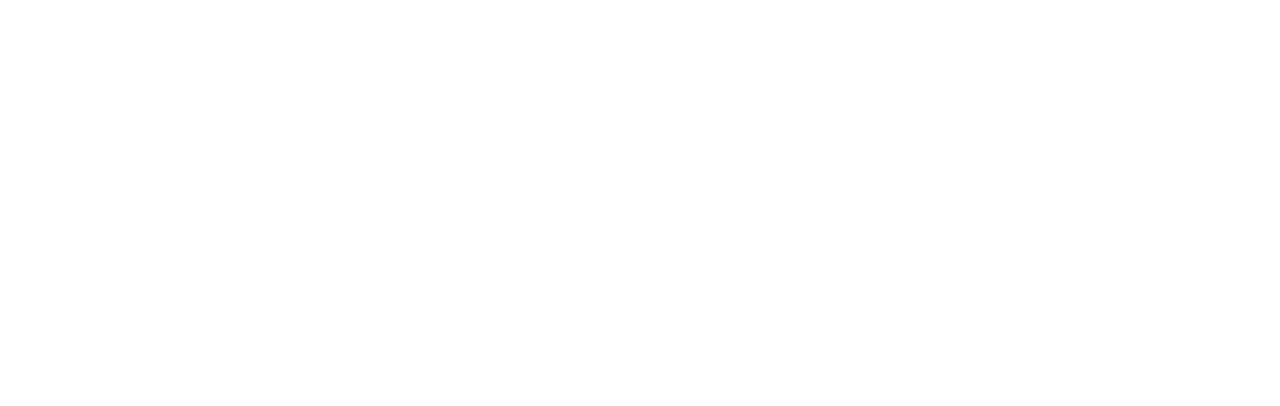
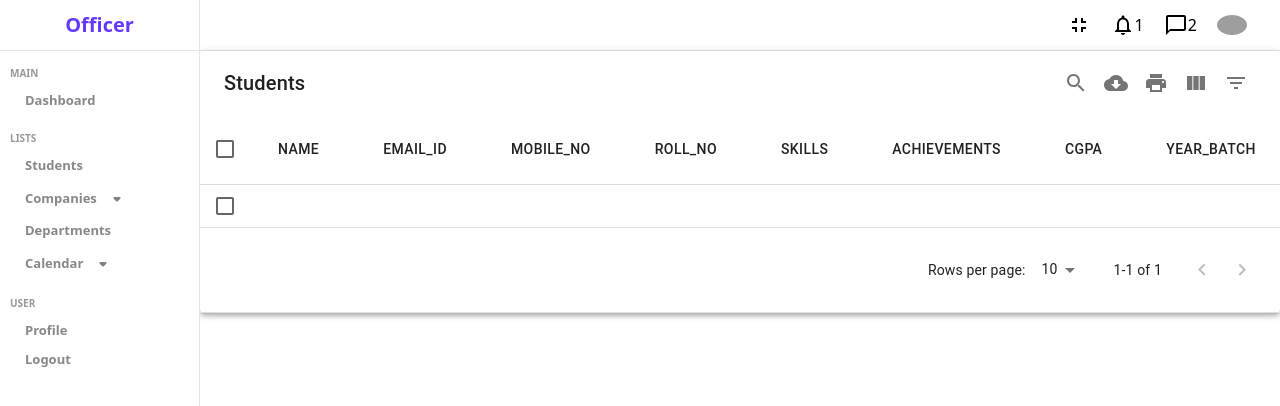
Before and after one commit to Internship-Portal/Intership_FrontEnd, a React (Vite) app: page /company/displaystudent in a window 1280 px wide. Before the commit this address had no page. Shown: the top 406 px of the page. Built offline with nearby package versions, Linux system fonts and the light colour scheme; grey boxes are pictures that could not be loaded.

Commit message:
subscribed company added

```diff
--- a/src/App.jsx
+++ b/src/App.jsx
@@ -11,6 +11,10 @@ import SubComp from "./Pages/College/SubComp";
 import ConfComp from "./Pages/College/ConfComp";
 import DashBoard from "./Pages/company/DashBoard";
 import GetCompany from "./Pages/company/GetCollege";
+import ConfirmedCollege from "./Pages/company/ConfirmedCollege";
+
+import SubscribedCollege from "./Pages/company/SubscribedCollege";
+import DisplayStudents from "./Pages/company/DisplayStudents";
 
 function App() {
   return (
@@ -29,6 +33,9 @@ function App() {
           <Route path="/otp" element={<OTP />}></Route>
           <Route path="/signup" element={<SignUp />}></Route>
           <Route path="/getcollege" element={<GetCompany />}></Route>
+          <Route path="/confimedcollege" element={<ConfirmedCollege/>}></Route>
+          <Route path="/requestedcollege" element={<SubscribedCollege/>}></Route>
+          <Route path="/company/displaystudent" element={<DisplayStudents/>}></Route>
         </Routes>
       </BrowserRouter>
     </div>
--- /dev/null
+++ b/src/Pages/company/ConfirmedCollege.jsx
@@ -0,0 +1,97 @@
+import React, { useEffect, useState } from "react";
+import Sidebar from "../../components/Sidebar";
+import Navbar from "../../components/Navbar";
+import config from "../../hooks/config";
+import axios from "axios";
+import Dropdown_batch from '../../components/Dropdown_batch'
+import Dropdown_dept from '../../components/Dropdown_dept'
+import { useNavigate } from "react-router-dom";
+
+const ConfirmedCollege = () => {
+    const { id ,headers } = config();
+  const [data, setData] = useState([])
+
+  const navigate=useNavigate();
+
+  const [student, setStudent] = useState({
+    year_batch: null,
+    departments: ["CS","IT","ENTC"],
+  })
+
+  const handleBatch = (data) => {
+    setStudent({ ...student, year_batch: data })
+  }
+
+  const handleDept = (data) => {
+    setStudent({ ...student, department_name: data })
+  }
+
+  const getConf = async () => {
+    try {
+      const response = await fetch(
+        "http://localhost:4000/api/company/getAllSubscribedOfficers",
+        {
+          headers: headers,
+        }
+      );
+
+      if (!response.ok) {
+        throw new Error("Request failed with status code " + response.status);
+      }
+
+      const data = await response.json();
+      console.log(data);
+      setData(data.data);
+    } catch (error) {
+      console.log(error);
+    }
+  };
+
+
+  const handleClick=(college)=>{
+
+    navigate()
+  }
+
+  useEffect(() => {
+    getConf()
+  }, []);
+
+  return (
+    <div className="bg-white flex">
+      <div className="hidden sm:flex">
+        <Sidebar />
+      </div>
+      <div className="flex-[3]">
+        <Navbar />
+        <hr className="h-0 border-r-[0.5px] border-solid border-[#E6E3E3]" />
+
+        {data &&
+          data.map((college) => (
+            <div
+              className=" text-center items-center inline-flex w-full sm:w-1/3"
+              key={college.college_id}
+            >
+              <div className="border-solid border-black border-2 w-3/4 mx-auto my-2 ">
+                <div className=" ">
+                  <div className=" text-lg font-bold justify-start flex px-4">
+                    {college.college_name}
+                  </div>
+                  <div className="">{college.company_id}</div>
+                  <div>{college.message}</div>
+                </div>
+                <div className="flex">
+                  <Dropdown_batch onhandleBatchChange={handleBatch} />
+                  <Dropdown_dept onhandleDeptChange={handleDept} />
+                </div>
+
+                <button onClick={() => handleClick(college)}>View List</button>
+              </div>
+            </div>
+          ))}
+      </div>
+    </div>
+  )
+}
+
+export default ConfirmedCollege
--- /dev/null
+++ b/src/Pages/company/DisplayStudents.jsx
@@ -0,0 +1,22 @@
+import React from 'react'
+import Navbar from '../../components/Navbar'
+import Sidebar from '../../components/Sidebar'
+import StudentData from '../../components/StudentData'
+import 'react-toastify/dist/ReactToastify.css';
+import StudentList from '../../components/StudentList';
+const DisplayStudents = () => {
+  return (
+    <div className='bg-white flex'>
+    <div className='hidden sm:flex'>
+      <Sidebar />
+    </div>
+    <div className='flex-[3]'>
+      <Navbar />
+      <hr className='h-0 border-r-[0.5px] border-solid border-[#E6E3E3]' />
+      <StudentList/>
+    </div>
+  </div>
+  )
+}
+
+export default DisplayStudents
--- a/src/Pages/company/GetCollege.jsx
+++ b/src/Pages/company/GetCollege.jsx
@@ -4,10 +4,7 @@ import { useState, useEffect } from "react";
 import config from "..//../hooks/config";
 
 const GetCollege = () => {
-  const temp = {
-    _id: "345678",
-    message: "dfghfgh",
-  };
+  const [clicked,setClicked]=useState(false)
   const [colleges, setColleges] = useState([]);
   const [loading, setLoading] = useState(false);
 
@@ -50,6 +47,7 @@ const GetCollege = () => {
     } catch (err) {
       console.log(err.response.data);
     }
+    setClicked(true);
   };
 
   const { id, headers } = config();
@@ -98,6 +96,7 @@ const GetCollege = () => {
                     subscribeCollege(college);
                   }}
                   className=" border-2 border-black"
+
                 >
                   Subscribe
                 </button>
--- /dev/null
+++ b/src/Pages/company/SubscribedCollege.jsx
@@ -0,0 +1,72 @@
+import React, { useState, useEffect } from "react";
+import axios from "axios";
+import Sidebar from "../../components/Sidebar";
+import Navbar from "../../components/Navbar";
+import config from "../../hooks/config";
+
+const SubscribedCollege = () => {
+
+  const [data, setData] = useState([]);
+  const { headers } = config();
+
+  const getConf = async () => {
+    try {
+      const response = await fetch(
+        "http://localhost:4000/api/company/getAllRequestsbyCompany",
+        {
+          headers: headers,
+        }
+      );
+
+      if (!response.ok) {
+        throw new Error("Request failed with status code " + response.status);
+      }
+
+      const data = await response.json();
+      console.log(data);
+      setData(data.data);
+    } catch (error) {
+      console.log(error);
+    }
+  };
+
+  useEffect(() => {
+   getConf()
+  }, []);
+
+
+
+
+  return (
+    <div className="bg-white flex">
+    <div className="hidden sm:flex">
+      <Sidebar />
+    </div>
+    <div className="flex-[3]">
+      <Navbar />
+      <hr className="h-0 border-r-[0.5px] border-solid border-[#E6E3E3]" />
+
+      {data &&
+        data.map((college) => (
+          <div
+            className=" text-center items-center inline-flex w-full sm:w-1/3"
+            key={college.index}
+          >
+            <div className="border-solid border-black border-2 w-3/4 mx-auto my-2 ">
+              <div className=" ">
+                <div className=" text-lg font-bold justify-start flex px-4">
+                  {college.college_name}
+                </div>
+                <div className="">{college.college_id}</div>
+                <div>{college.message}</div>
+              </div>
+
+            </div>
+          </div>
+        ))}
+    </div>
+  </div>
+  )
+}
+
+export default SubscribedCollege
--- /dev/null
+++ b/src/components/StudentList.jsx
@@ -0,0 +1,71 @@
+import React, { useEffect, useContext, useState } from "react";
+import axios from "axios";
+import MUIDataTable from "mui-datatables";
+import { MuiThemeProvider } from "@material-ui/core";
+import "../components/StudentData.css";
+import Dropdown_batch from "./Dropdown_batch";
+import Dropdown_dept from "./Dropdown_dept";
+import { AuthContext } from "../context/AuthContext";
+import config from "../hooks/config";
+const StudentList = () => {
+
+    const [loading,setLoading]=useState(false);
+      const columns = [
+        "name",
+        "email_id",
+        "mobile_no",
+        "roll_no",
+        "skills",
+        "achievements",
+        "cgpa",
+        // "Unavailable Dates",
+        "year_batch",
+        "backlog",
+        "location",
+        "tenth_percentage",
+        "twelve_percentage",
+      ];
+
+
+      const data=[
+        {
+
+        }
+      ]
+
+      const { id, headers } = config();
+
+      const options = {
+        filterType: "checkbox",
+        responsive: "scroll",
+      };
+
+
+
+      useEffect(() => {
+
+
+      }, []);
+  return (
+    <div>
+
+
+      {loading ? (
+        "Loading"
+      ) : (
+        <div style={{ display: "table", tableLayout: "fixed", width: "100%" }}>
+          <MuiThemeProvider>
+            <MUIDataTable
+              title={"Students"}
+              data={data}
+              columns={columns}
+              options={options}
+            />
+          </MuiThemeProvider>
+        </div>
+      )}
+    </div>
+  )
+}
+
+export default StudentList
```
